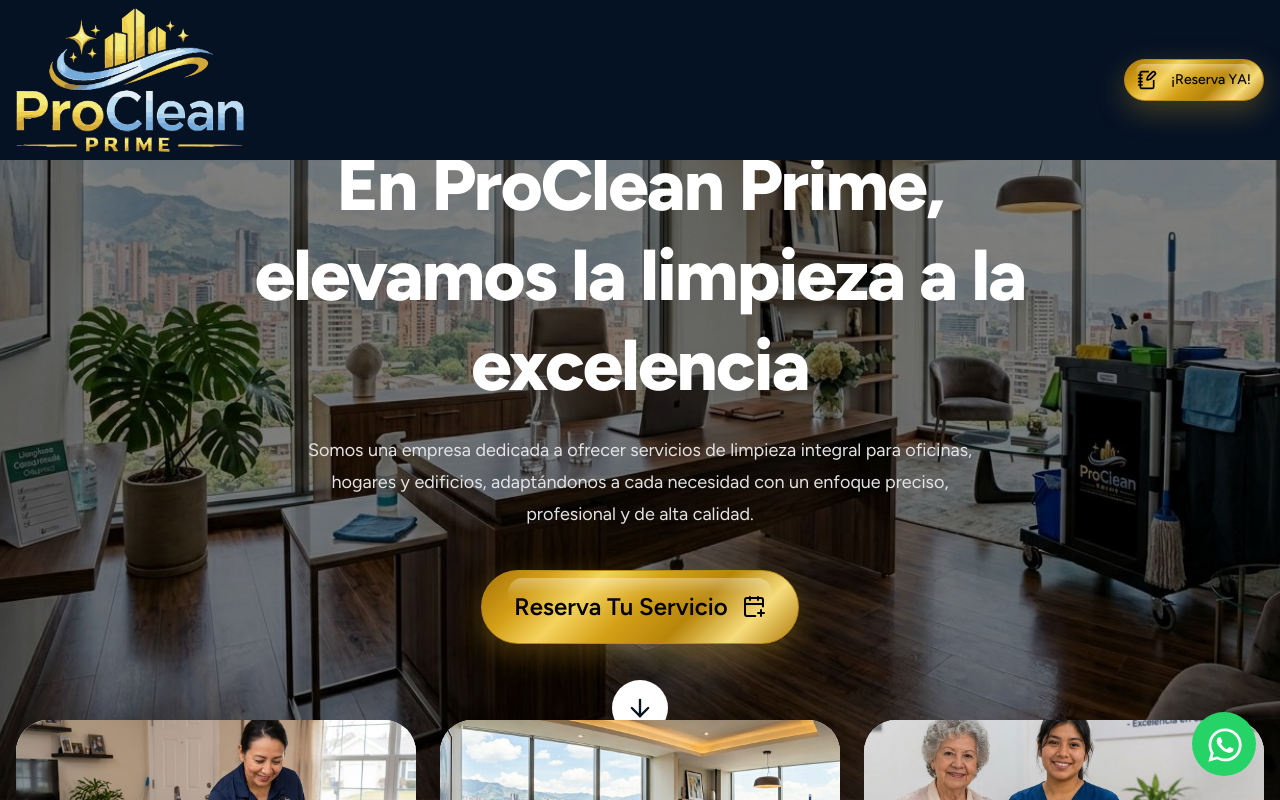
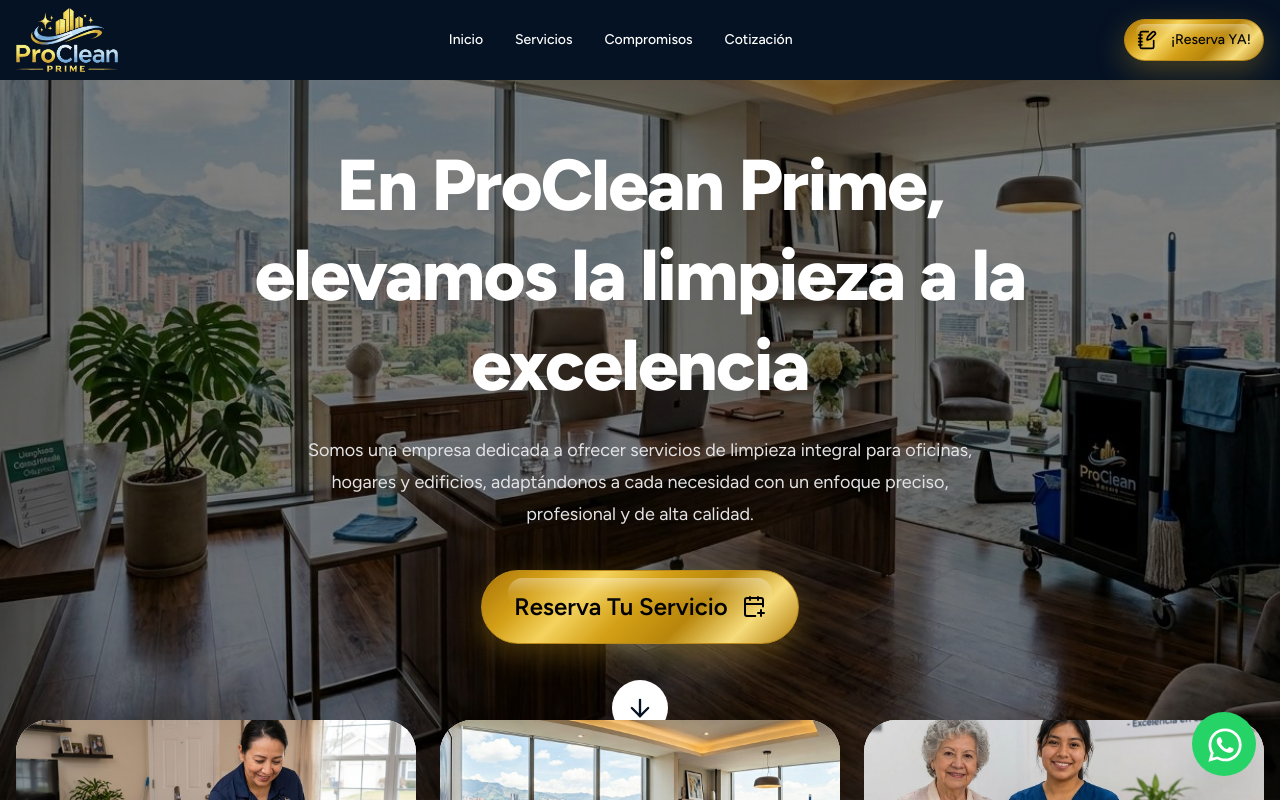
Before and after one commit to K3v1nD3V/ProClean-Prime, a Next.js app: page / in a window 1280 px wide. Shown: the top 800 px of the page. Built offline with nearby package versions, Linux system fonts and the light colour scheme.

Commit message:
feat(header): basic navigation

```diff
--- a/src/app/layout.tsx
+++ b/src/app/layout.tsx
@@ -31,7 +31,7 @@
     <html
       lang="es"
       className={cn(
-        "h-full antialiased",
+        "h-full scroll-smooth antialiased",
         figtree.variable
       )}
     >
--- a/src/app/page.tsx
+++ b/src/app/page.tsx
@@ -37,7 +37,7 @@
       <Hero/>
 
       {/* Sección de servicios destacada */}
-      <section className="relative z-20 mx-auto -mt-32 max-w-7xl px-4">
+      <section id="servicios" className="relative z-20 mx-auto -mt-32 max-w-7xl px-4">
           {/* Encabezado */}
           {/* <div className="mx-auto max-w-3xl text-center">
             <span className="inline-block rounded-full bg-white px-4 py-2 text-sm font-semibold uppercase tracking-wider text-primary shadow-md">
--- a/src/components/layout/aboutServiceSection.tsx
+++ b/src/components/layout/aboutServiceSection.tsx
@@ -1,5 +1,4 @@
 // AboutServiceSection.tsx
-
 import {
   ShieldCheck,
   BadgeCheck,
@@ -49,7 +48,7 @@
 
 export default function AboutServiceSection() {
   return (
-    <section className="mx-auto max-w-7xl px-4 py-24">
+    <section id="compromisos" className="mx-auto max-w-7xl px-4 py-24">
       {/* Encabezado */}
       <Reveal direction="left">
         <div className="mx-auto max-w-3xl text-center">
--- a/src/components/layout/header.tsx
+++ b/src/components/layout/header.tsx
@@ -4,20 +4,24 @@
 import { NotebookPen } from "lucide-react";
 import WhatsAppButton from "../shared/whatsapp-button";
 
-// const navLinks = [
-//   {
-//     label: "Inicio",
-//     href: "/",
-//   },
-//   {
-//     label: "Servicios",
-//     href: "/servicios",
-//   },
-//   {
-//     label: "Reservas",
-//     href: "/reservas",
-//   },
-// ];
+const navLinks = [
+  {
+    label: "Inicio",
+    href: "/",
+  },
+  {
+    label: "Servicios",
+    href: "#servicios",
+  },
+  {
+    label: "Compromisos",
+    href: "#compromisos",
+  },
+  {
+    label: "Cotización",
+    href: "#cotizacion",
+  },
+];
 
 const WHATSAPP_NUMBER = process.env.NEXT_PUBLIC_WHATSAPP_NUMBER;
 const whatsappData = {
@@ -38,11 +42,11 @@
               width={160}
               height={150}
               priority
-              className="h-30 w-auto py-2 sm:h-20 md:h-20 lg:h-40"
+              className="h-20 w-auto py-2 sm:h-20 md:h-20 lg:h-20"
             />
         </Link>
 
-        {/* <nav className="hidden items-center gap-8 md:flex">
+        <nav className="hidden items-center gap-8 md:flex">
           {navLinks.map((link) => (
             <a
               key={link.label}
@@ -52,7 +56,7 @@
               {link.label}
             </a>
           ))}
-        </nav> */}
+        </nav>
         <WhatsAppButton data={whatsappData}>
           <Button variant={"cta"} className="rpx-8 py-5 text-sm font-medium">
             <NotebookPen className="mr-2 h-5! w-5!" />
--- a/src/components/layout/pricingSection.tsx
+++ b/src/components/layout/pricingSection.tsx
@@ -6,9 +6,14 @@
 import Card from "@/components/shared/card";
 import { Button } from "@/components/ui/button";
 import Reveal from "../shared/reveal";
-
+import WhatAppButton from "@/components/shared/whatsapp-button";
 
 const WHATSAPP_NUMBER = process.env.NEXT_PUBLIC_WHATSAPP_NUMBER;
+
+const whatsappData = {
+    phone: WHATSAPP_NUMBER,
+    message: "Hola, me gustaría solicitar una cotización para un servicio de limpieza.",
+};
 
 const includedServices = [
     "Línea exclusiva de atención",
@@ -145,7 +150,7 @@
     }
 
     return (
-        <section className="mx-auto max-w-7xl px-4">
+        <section id="cotizacion" className="mx-auto max-w-7xl px-4">
 
             <Reveal direction="right" className="text-center relative left-1/2 right-1/2 mx-[-50vw] w-screen bg-linear-to-r from-primary to-primary-lighter py-8 mb-6">
                 <p className="text-sm font-semibold uppercase tracking-[0.4em] text-white">Calcula en segundos</p>
@@ -402,11 +407,13 @@
                     </Card>
 
                     {/* CTA */}
-                    <Button
-                    variant={"cta"}
-                    className="py-7 text-lg font-bold text-black shadow-lg">
-                        Solicitar Cotización
-                    </Button>
+                    <WhatAppButton data={whatsappData}>
+                        <Button
+                        variant={"cta"}
+                        className="w-full py-7 text-lg font-bold text-black shadow-lg">
+                            Solicitar Cotización
+                        </Button>
+                    </WhatAppButton>
                 </Reveal>
             </div>
         </section>
```
